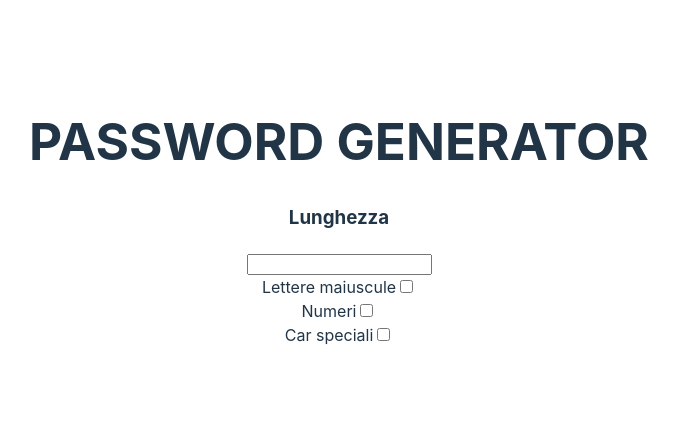
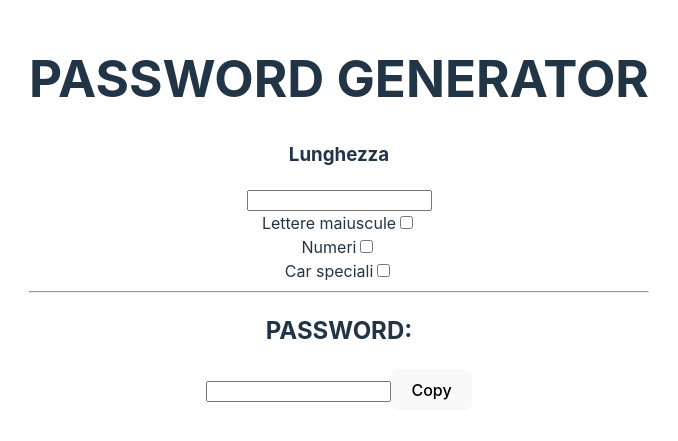
Before and after one commit to klementina1809/pass-generator, a React (Vite) app: page / in a window 1280 px wide. Shown: the part 187-628 px from the top of the page, without its empty margins (301-979 px from the left). Built offline with nearby package versions, Linux system fonts and the light colour scheme.

Commit message:
html resultat

```diff
--- a/src/App.jsx
+++ b/src/App.jsx
@@ -25,6 +25,12 @@ function App() {
           <input type="checkbox" name="speciali" />
         </div>
 			</form>
+      <hr />
+      <h2>PASSWORD:</h2>
+      <div>
+        <input type="text" />
+        <button>Copy</button>
+      </div>
 		</>
 	);
 }
```
